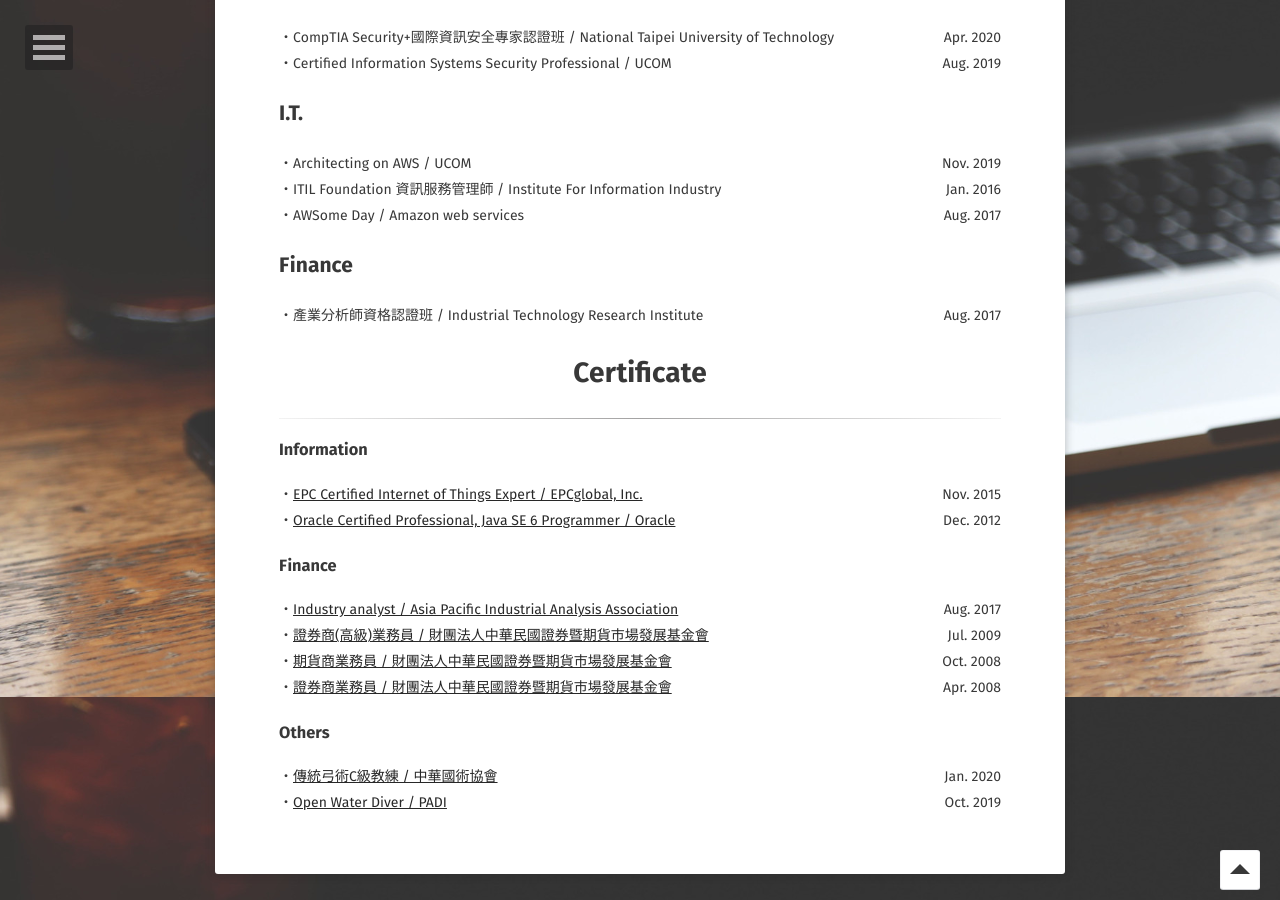
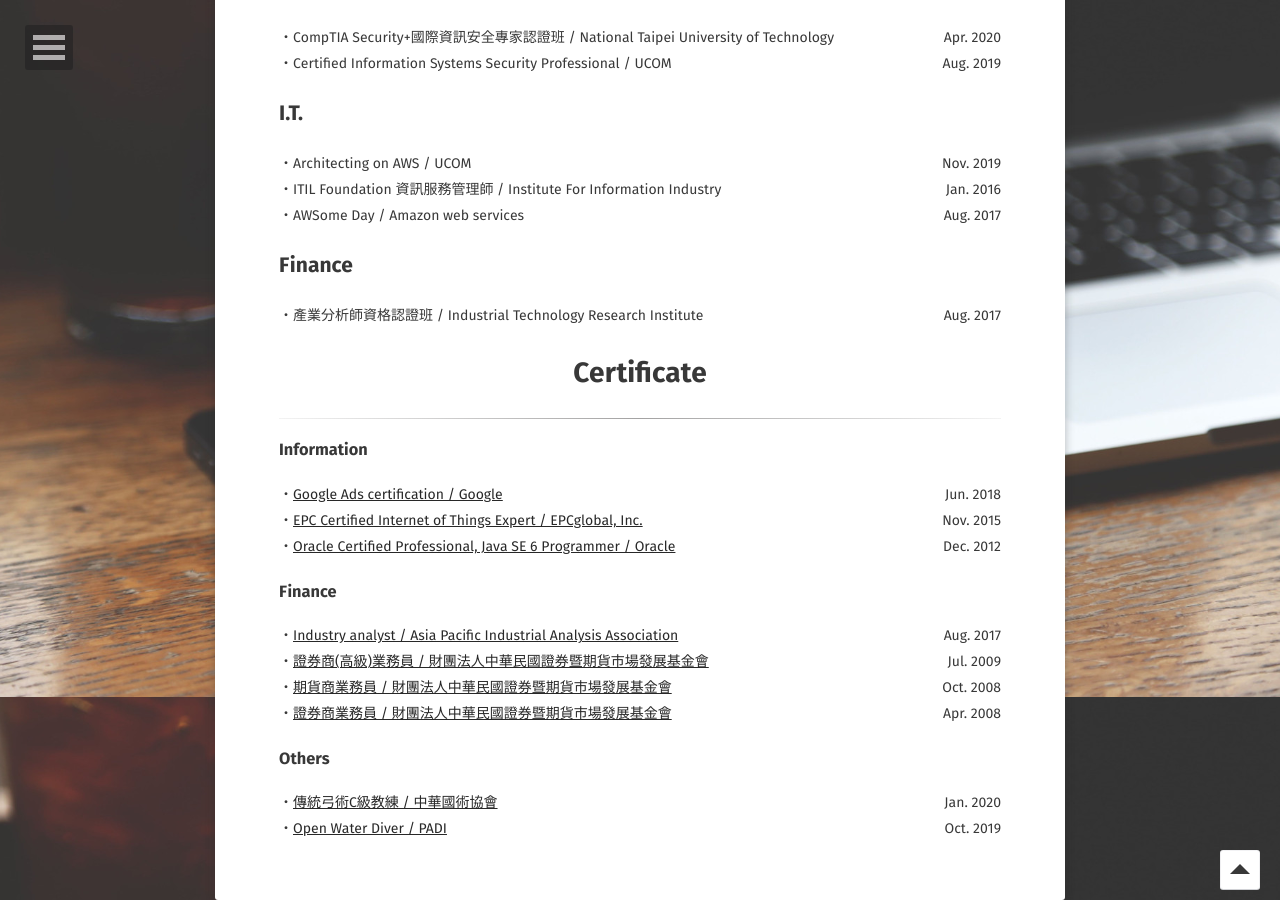
Before and after one commit to acute0203/ruei.cc, a Jekyll site: the page built from about/index.md, in a window 1280 px wide and 900 px high, scrolled down 2003 px. Built offline with Jekyll 4.4.1, drawn with Linux system fonts in a browser that asks for light colours; some web fonts are replaced; comment, search, counter and statistics services are not loaded.

Commit message:
update cer of google ads in about

```diff
--- a/about/index.md
+++ b/about/index.md
@@ -116,6 +116,10 @@
 <hr>
 ### Information
 <div style="justify-content: space-between;display: flex;">
+<span>・<a href="https://support.google.com/google-ads/answer/9702955?hl=en">Google Ads certification / Google</a></span>
+<span>Jun. 2018</span>
+</div>
+<div style="justify-content: space-between;display: flex;">
 <span>・<a href="https://www.gs1tw.org/twct/en/certif.jsp">EPC Certified Internet of Things Expert / EPCglobal, Inc.</a></span>
 <span>Nov. 2015</span>
 </div>
```
